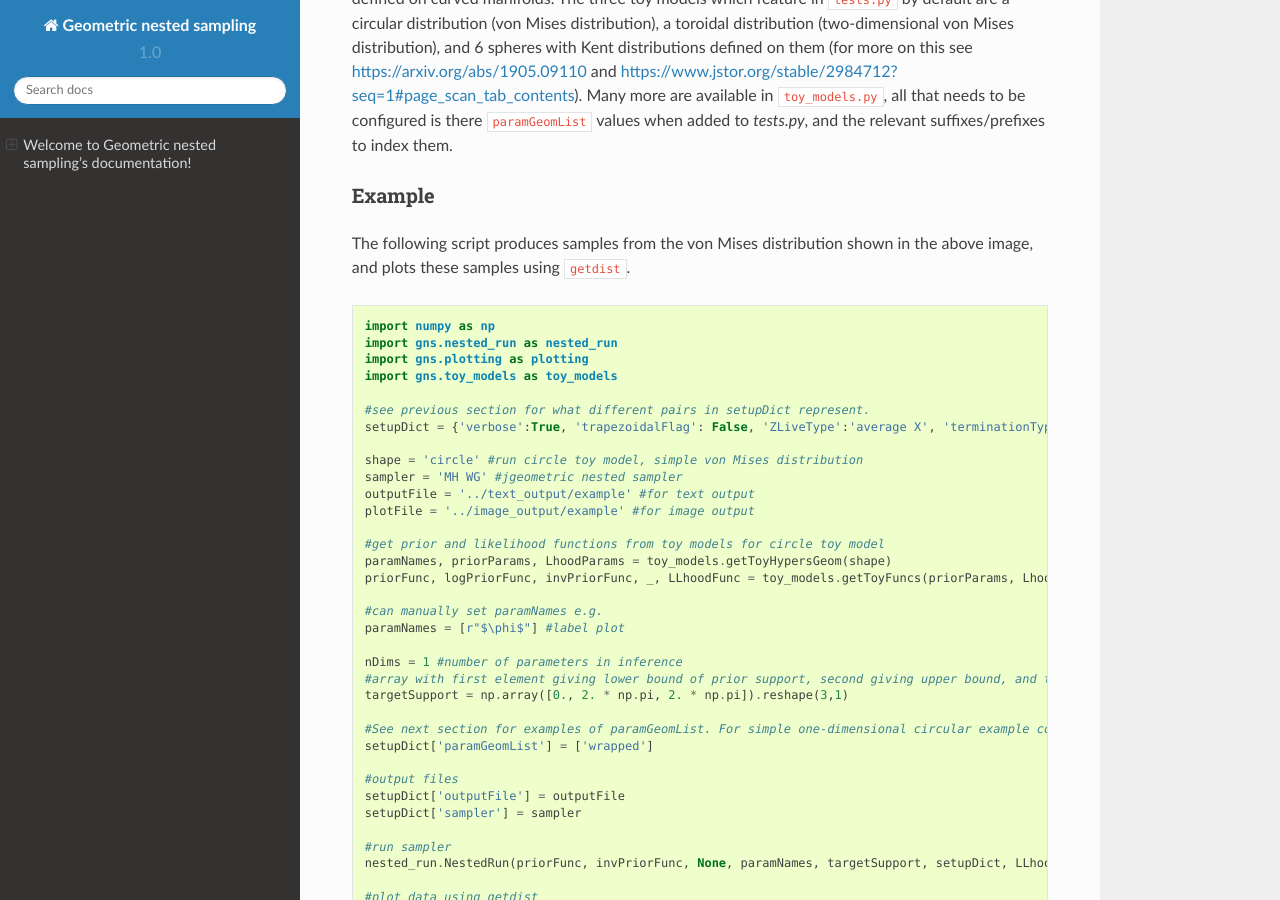
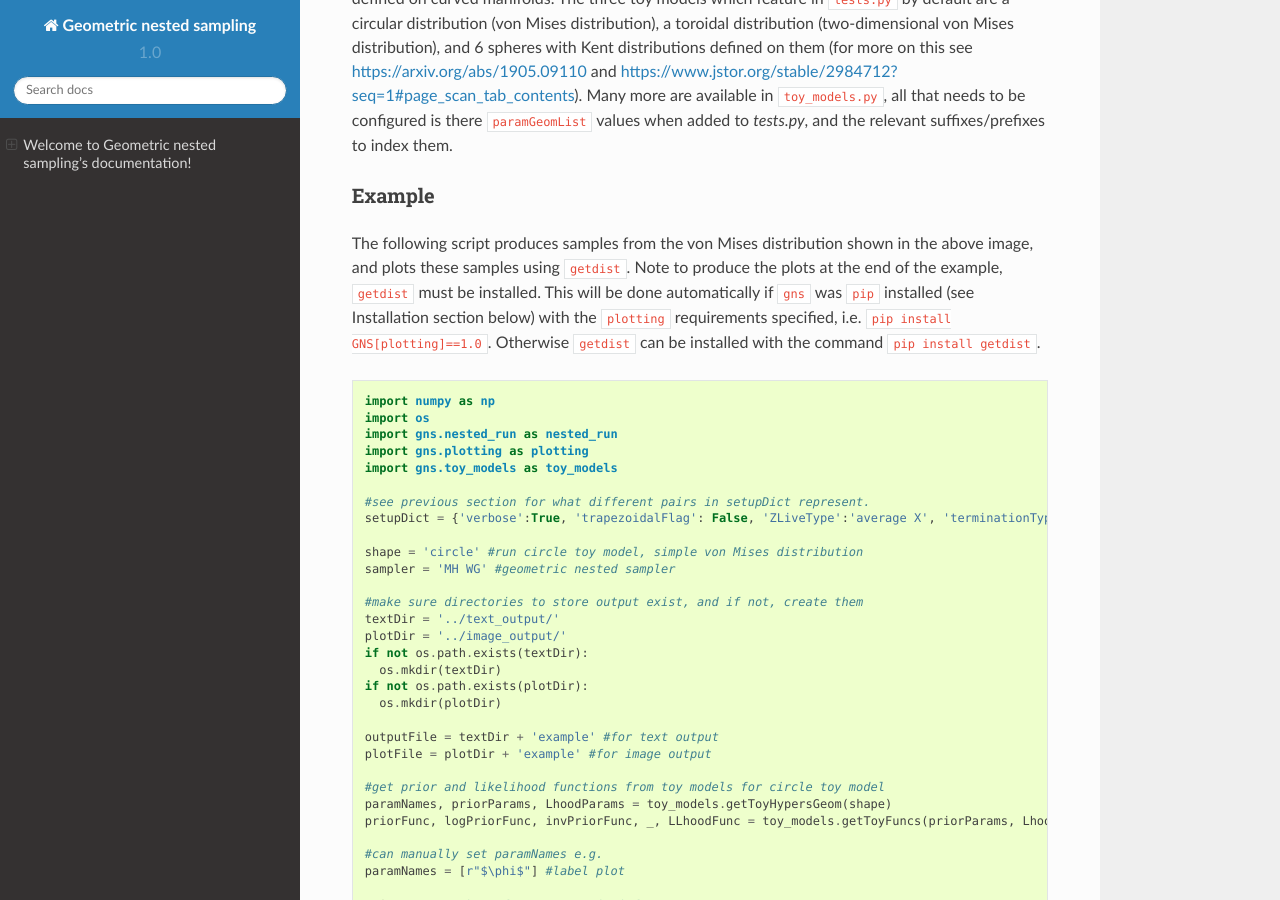
Before and after one commit to SuperKam91/gns, a Sphinx documentation site: the page built from docs/index.rst, in a window 1280 px wide and 900 px high, scrolled down 2488 px. Built offline with Sphinx 7.4.7 and the Read the Docs theme 2.0.0, drawn with Linux system fonts in a browser that asks for light colours; formulas are drawn with MathJax 3; pages that are not in the unit, such as notebooks, are missing from menus.

Commit message:
Update index.rst

```diff
--- a/docs/index.rst
+++ b/docs/index.rst
@@ -50,12 +50,15 @@ The toy models (see https://arxiv.org/abs/1905.09110) are designed to make use o
 
 Example
 -------
-
-The following script produces samples from the von Mises distribution shown in the above image, and plots these samples using ``getdist``.
+The following script produces samples from the von Mises distribution shown in the above image, and plots these samples using ``getdist``. Note to produce the plots at the end of the example, ``getdist`` must be installed. This will be done automatically if ``gns`` was ``pip`` installed (see Installation section below) with the ``plotting`` requirements specified, i.e.
+``pip install GNS[plotting]==1.0``.
+Otherwise ``getdist`` can be installed with the command
+``pip install getdist``.
 
 .. code-block:: python
 
 	import numpy as np
+	import os
 	import gns.nested_run as nested_run
 	import gns.plotting as plotting
 	import gns.toy_models as toy_models
@@ -64,9 +67,18 @@ The following script produces samples from the von Mises distribution shown in t
 	setupDict = {'verbose':True, 'trapezoidalFlag': False, 'ZLiveType':'average X', 'terminationType':'evidence', 'terminationFactor': 0.1, 'sampler':None, 'outputFile':None, 'space':'log'}
 
 	shape = 'circle' #run circle toy model, simple von Mises distribution
-	sampler = 'MH WG' #jgeometric nested sampler
-	outputFile = '../text_output/example' #for text output
-	plotFile = '../image_output/example' #for image output
+	sampler = 'MH WG' #geometric nested sampler
+
+	#make sure directories to store output exist, and if not, create them
+	textDir = '../text_output/'
+	plotDir = '../image_output/'
+	if not os.path.exists(textDir):
+	  os.mkdir(textDir)
+	if not os.path.exists(plotDir):
+	  os.mkdir(plotDir)
+
+	outputFile = textDir + 'example' #for text output
+	plotFile = plotDir + 'example' #for image output
 
 	#get prior and likelihood functions from toy models for circle toy model
 	paramNames, priorParams, LhoodParams = toy_models.getToyHypersGeom(shape)
```
